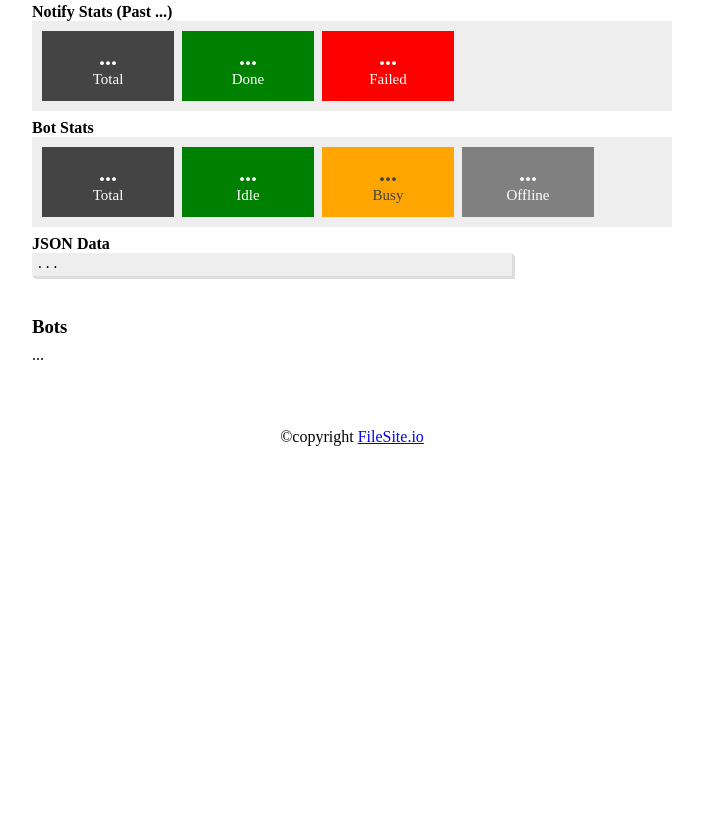
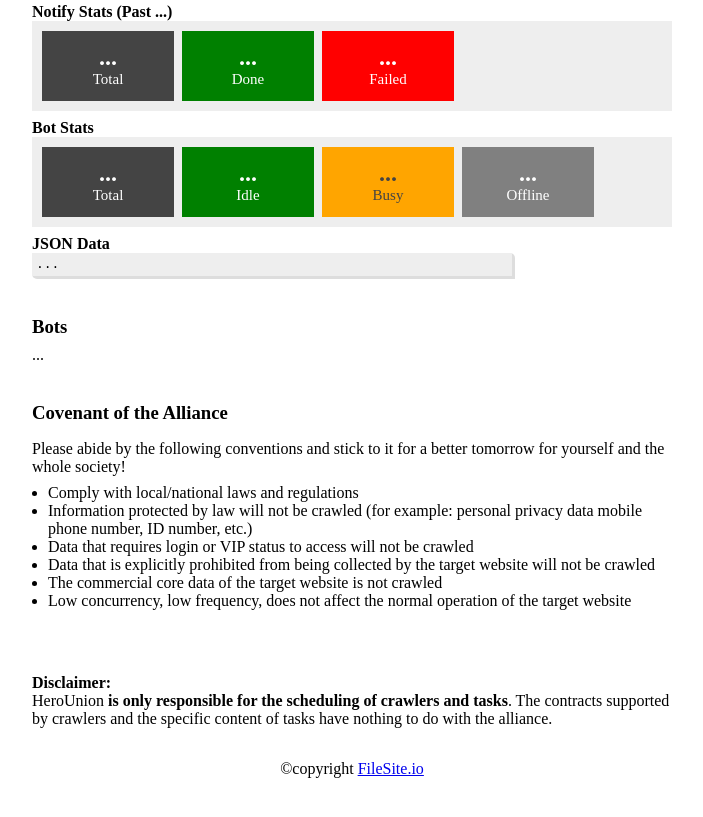
Before and after one commit to filesite-io/herounion, a website: page public/en/index.html in a window 1280 px wide. Shown: the part 461-1278 px from the top of the page, without its empty margins (288-991 px from the left). Before the commit the page ends 915 px from the top, so only its background shows below. Drawn offline with Linux system fonts and the light colour scheme; no server answers.

Commit message:
添加联盟公约

```diff
--- a/public/en/index.html
+++ b/public/en/index.html
@@ -16,6 +16,8 @@
         code{display:block;background-color:#EEE;padding:4px}
         dt{background-color:#EEE;padding:4px 6px}
         dd{text-indent:1em;margin:4px 0 8px 0}
+        li{margin-left:1em}
+        footer{padding-bottom:2em}
 
         .text-center{text-align:center}
         .text-right{text-align:right}
@@ -123,9 +125,24 @@
     <h3 class="mt-2">Bots</h3>
     <dl class="mt-d5" id="herobots">...</dl>
 
+    <h3 class="mt-2">Covenant of the Alliance</h3>
+    <p class="mt-1">Please abide by the following conventions and stick to it for a better tomorrow for yourself and the whole society! </p>
+    <ul class="mt-d5">
+        <li>Comply with local/national laws and regulations</li>
+        <li>Information protected by law will not be crawled (for example: personal privacy data mobile phone number, ID number, etc.)</li>
+        <li>Data that requires login or VIP status to access will not be crawled</li>
+        <li>Data that is explicitly prohibited from being collected by the target website will not be crawled</li>
+        <li>The commercial core data of the target website is not crawled</li>
+        <li>Low concurrency, low frequency, does not affect the normal operation of the target website</li>
+    </ul>
 
-    <footer class="mt-4 text-center">
-        &copy;copyright <a href="https://filesite.io" target="_blank">FileSite.io</a>
+
+    <footer class="mt-4">
+        <p>
+            <strong>Disclaimer:</strong>
+            <br>HeroUnion<strong> is only responsible for the scheduling of crawlers and tasks</strong>. The contracts supported by crawlers and the specific content of tasks have nothing to do with the alliance.
+        </p>
+        <p class="mt-2 text-center">&copy;copyright <a href="https://filesite.io" target="_blank">FileSite.io</a></p>
     </footer>
 
     <script src="/js/jquery-3.7.1.min.js"></script>
```
Also changed, not shown: public/index.html (+19 -2 lines).
